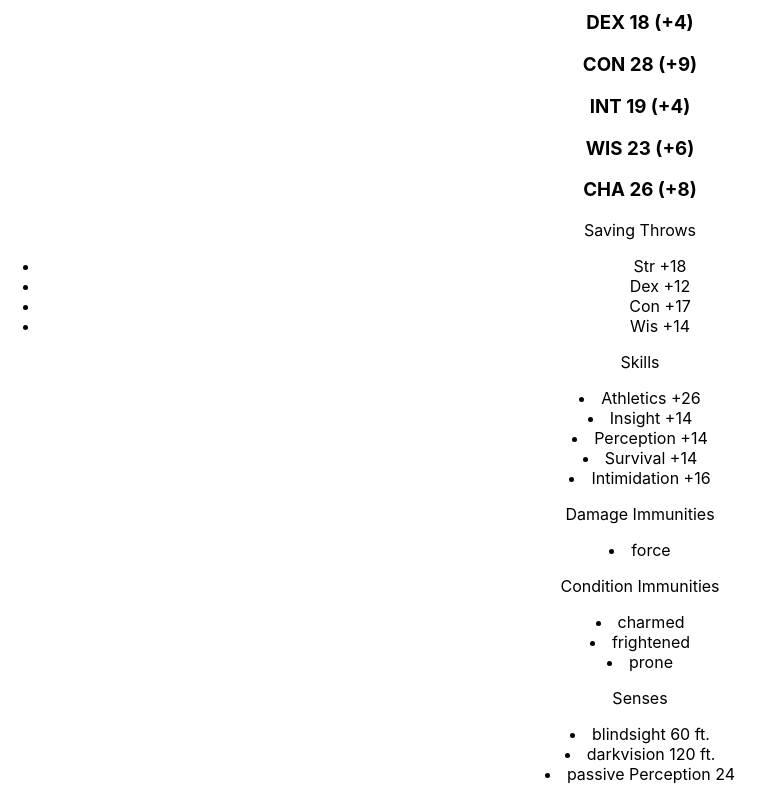
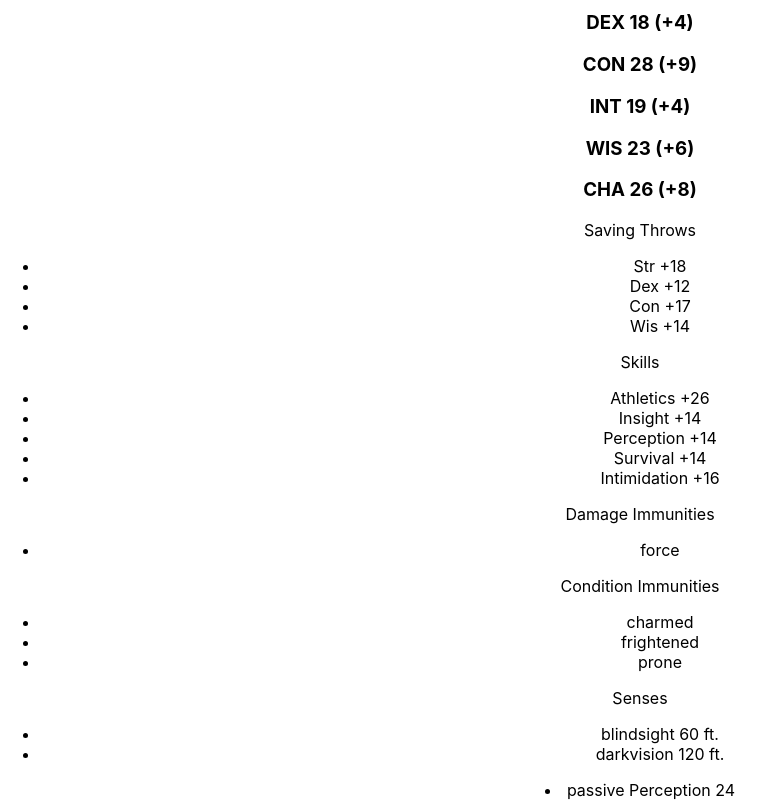
Before and after one commit to matt-evangelidis/5e-monster-viewer, a React (Create React App) app: page / in a window 1280 px wide. Shown: the part 434-1234 px from the top of the page, without its empty margins (0-775 px from the left). Built offline with nearby package versions, Linux system fonts and the light colour scheme.

Commit message:
Added missing <ul> parents to list items in Components.

```diff
--- a/src/components/ConditionImmunes.tsx
+++ b/src/components/ConditionImmunes.tsx
@@ -20,7 +20,9 @@ export const ConditionImmunes: React.FC<Props> = ({conditions}) => {
     return(
         <div>
             <p>Condition Immunities</p>
-            {displayConditions}
+            <ul>
+                {displayConditions}
+            </ul>
         </div>
     );
 };
--- a/src/components/DamageVulnResistImmune.tsx
+++ b/src/components/DamageVulnResistImmune.tsx
@@ -45,11 +45,17 @@ export const DamageVulnResistImmune: React.FC<Props> = ({damages}) => {
     return(
         <div>
             {vulnArr.length > 0 && <p>Damage Vulnerabilities</p>}
-            {displayVuln}
+            <ul>
+                {displayVuln}
+            </ul>
             {resistArr.length > 0 && <p>Damage Resistances</p>}
-            {displayResist}
+            <ul>
+                {displayResist}
+            </ul>
             {immuneArr.length > 0 && <p>Damage Immunities</p>}
-            {displayImmune}
+            <ul>
+                {displayImmune}
+            </ul>
         </div>
     );
 };
--- a/src/components/SavingThrows.tsx
+++ b/src/components/SavingThrows.tsx
@@ -42,7 +42,9 @@ export const SavingThrows: React.FC<Props> = ({proficiency, stats, saves}) => {
     return(
         <div>
             <p>Saving Throws</p>
-            <ul>{displaySaves}</ul>
+            <ul>
+                {displaySaves}
+            </ul>
         </div>
     );
 };
--- a/src/components/Senses.tsx
+++ b/src/components/Senses.tsx
@@ -32,7 +32,9 @@ export const Senses: React.FC<Props> = ({senses, skills, stats, proficiency}) =>
     return(
         <div>
             <p>Senses</p>
-            {displaySenses}
+            <ul>
+                {displaySenses}
+            </ul>
             <li key={passive?.key}>passive Perception {value}</li>
         </div>
     );
--- a/src/components/Skills.tsx
+++ b/src/components/Skills.tsx
@@ -46,7 +46,9 @@ export const Skills: React.FC<Props> = ({stats, skills, proficiency}) => {
     return(
         <div>
             <p>Skills</p>
-            {displaySkills}
+            <ul>
+                {displaySkills}
+            </ul>
         </div>
     );
 };
```
Also changed, not shown: 1 other file (tests, documents, lock files or other folders).
